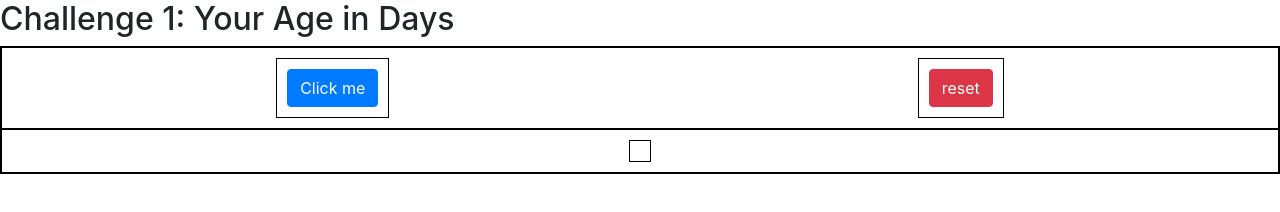
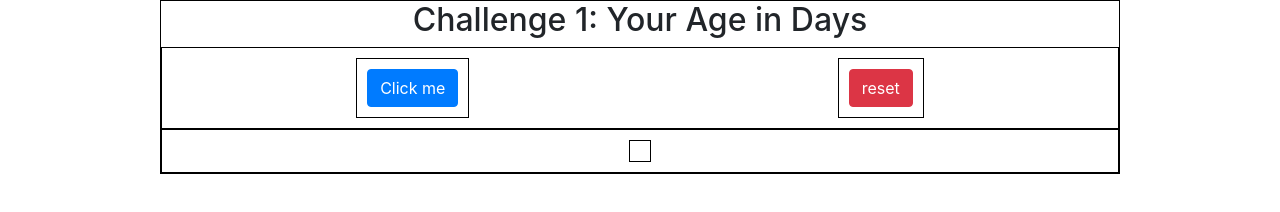
Before and after one commit to Sheharyar570/Javascript-cleverprogrammer-course, a plain HTML site: page index.html in a window 1280 px wide. Drawn offline with nearby package versions, Linux system fonts and the light colour scheme.

Commit message:
Center the layout

```diff
--- a/index.html
+++ b/index.html
@@ -7,8 +7,8 @@
     <title>Javascript on steroids</title>
 </head>
 <body>
-    <h2>Challenge 1: Your Age in Days</h2>
     <div class="container-1">
+        <h2>Challenge 1: Your Age in Days</h2>
         <div class="flex-box-container-1">
             <div>
                 <button class="btn btn-primary" onclick="ageInDays()">Click me</button>
--- a/static/css/style.css
+++ b/static/css/style.css
@@ -1,5 +1,8 @@
 .container-1 {
     border: 1px solid black;
+    width: 75%;
+    margin: 0 auto;
+    text-align: center;
 }
 .flex-box-container-1 {
     display: flex;
```
